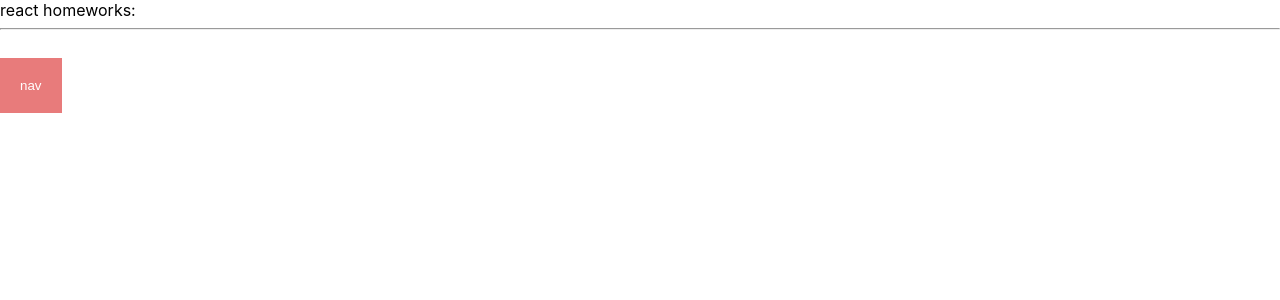
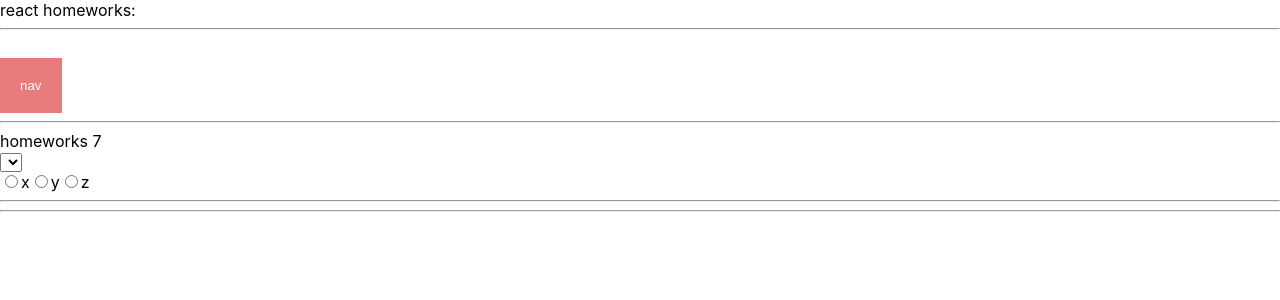
Before and after one commit to Yuliya14/HW, a React (Create React App) app: page /#/junior in a window 1280 px wide. Shown: the top 300 px of the page. Built offline with nearby package versions, Linux system fonts and the light colour scheme.

Commit message:
home work 7 create radio and select

```diff
--- a/src/p2-homeworks/h5/pages/Junior.tsx
+++ b/src/p2-homeworks/h5/pages/Junior.tsx
@@ -1,10 +1,11 @@
 import React from 'react'
+import HW6 from "../../h6/HW6";
+import HW7 from "../../h7/HW7";
 
 function Junior() {
     return (
         <div>
-            {/*<HW6/>*/}
-            {/*<HW7/>*/}
+            <HW7/>
             {/*<HW8/>*/}
             {/*<HW9/>*/}
             {/*<HW10/>*/}
--- a/src/p2-homeworks/h7/common/c5-SuperSelect/SuperSelect.tsx
+++ b/src/p2-homeworks/h7/common/c5-SuperSelect/SuperSelect.tsx
@@ -10,14 +10,22 @@ type SuperSelectPropsType = DefaultSelectPropsType & {
 const SuperSelect: React.FC<SuperSelectPropsType> = (
     {
         options,
-        onChange, onChangeOption,
+        onChange,
+        onChangeOption,
         ...restProps
     }
 ) => {
-    const mappedOptions: any[] = []; // map options with key
+    const mappedOptions: any[] | undefined = options?.map((option, index) =>
+        <div key={index}>option</div>); // map options with key
 
     const onChangeCallback = (e: ChangeEvent<HTMLSelectElement>) => {
-        // onChange, onChangeOption
+        // onChange
+        // @ts-ignore
+        onChange(e.currentTarget.value)
+        // onChangeOption
+        if (onChangeOption) {
+            onChangeOption(mappedOptions)
+        }
     }
 
     return (
--- a/src/p2-homeworks/h7/common/c6-SuperRadio/SuperRadio.tsx
+++ b/src/p2-homeworks/h7/common/c6-SuperRadio/SuperRadio.tsx
@@ -17,6 +17,12 @@ const SuperRadio: React.FC<SuperRadioPropsType> = (
 ) => {
     const onChangeCallback = (e: ChangeEvent<HTMLInputElement>) => {
         // onChange, onChangeOption
+        // @ts-ignore
+        onChange(e.currentTarget.value)
+        // onChangeOption
+        if (onChangeOption) {
+            onChangeOption(mappedOptions)
+        }
     }
 
 
@@ -24,6 +30,10 @@ const SuperRadio: React.FC<SuperRadioPropsType> = (
         <label key={name + '-' + i}>
             <input
                 type={'radio'}
+                name = {o}
+                /*checked={true}*/
+                value={value}
+                onChange={onChangeCallback}
                 // name, checked, value, onChange
             />
             {o}
```
